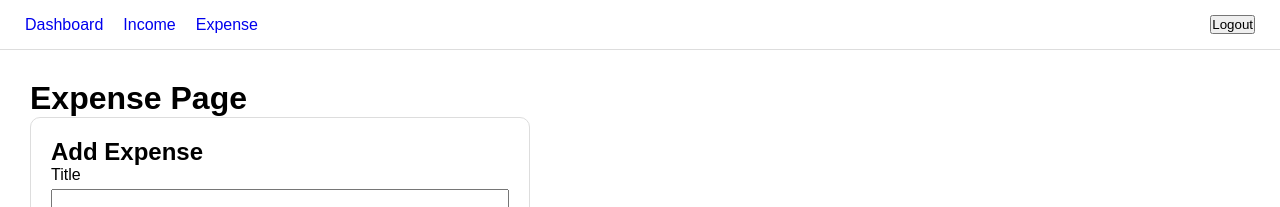
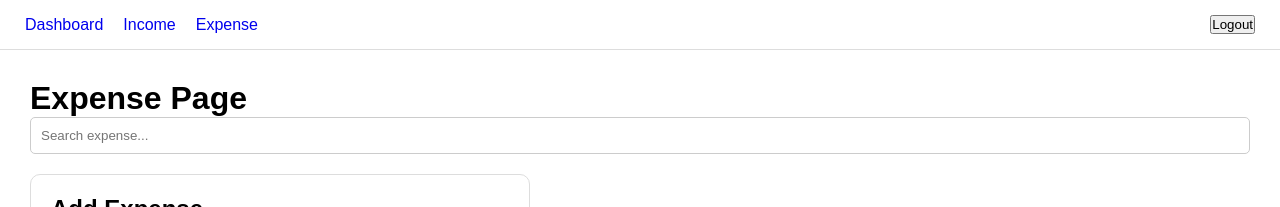
Before and after one commit to dhanushkadiyam/Expense-Tracker, a React app in the folder Frontend/: page /expense in a window 1280 px wide. Shown: the top 207 px of the page. Built offline with nearby package versions, Linux system fonts and the light colour scheme; no server answers; sample sign-in values are in the browser's storage; the HTML template or start-up script is replaced by a standard one.

Commit message:
Added transaction search and delete confirmations

```diff
--- a/Frontend/src/components/ExpenseList.jsx
+++ b/Frontend/src/components/ExpenseList.jsx
@@ -58,7 +58,19 @@ function ExpenseList({ expenses, setExpenses, setSelectedExpense }) {
           <p>Date: {new Date(expense.date).toLocaleDateString()}</p>
           <div className="card-buttons">
             <button onClick={() => setSelectedExpense(expense)}>Edit</button>
-            <button onClick={() => handleDelete(expense._id)}>Delete</button>
+            <button
+              onClick={() => {
+                const confirmed = window.confirm(
+                  "Are you sure you want to delete this expense?",
+                );
+
+                if (confirmed) {
+                  handleDelete(expense._id);
+                }
+              }}
+            >
+              Delete
+            </button>
           </div>
 
           <hr />
--- a/Frontend/src/components/IncomeList.jsx
+++ b/Frontend/src/components/IncomeList.jsx
@@ -55,7 +55,19 @@ function IncomeList({ incomes, setIncomes, setSelectedIncome }) {
           <p>Date: {new Date(income.date).toLocaleDateString()}</p>
           <div className="card-buttons">
             <button onClick={() => setSelectedIncome(income)}>Edit</button>
-            <button onClick={() => handleDelete(income._id)}>Delete</button>
+            <button
+              onClick={() => {
+                const confirmed = window.confirm(
+                  "Are you sure you want to delete this income?",
+                );
+
+                if (confirmed) {
+                  handleDelete(income._id);
+                }
+              }}
+            >
+              Delete
+            </button>
           </div>
 
           <hr />
--- a/Frontend/src/pages/Expense.jsx
+++ b/Frontend/src/pages/Expense.jsx
@@ -6,11 +6,21 @@ import MainLayout from "../components/Layout/MainLayout";
 function Expense() {
   const [selectedExpense, setSelectedExpense] = useState(null);
   const [expenses, setExpenses] = useState([]);
+  const [searchTerm, setSearchTerm] = useState("");
+  const filteredExpenses = expenses.filter((expense) =>
+    expense.title.toLowerCase().includes(searchTerm.toLowerCase()),
+  );
   return (
     <MainLayout>
       <div>
         <h1>Expense Page</h1>
-
+        <input
+          className="search-input"
+          type="text"
+          placeholder="Search expense..."
+          value={searchTerm}
+          onChange={(e) => setSearchTerm(e.target.value)}
+        />
         <AddExpense
           selectedExpense={selectedExpense}
           setSelectedExpense={setSelectedExpense}
@@ -19,7 +29,7 @@ function Expense() {
         />
 
         <ExpenseList
-          expenses={expenses}
+          expenses={filteredExpenses}
           setExpenses={setExpenses}
           setSelectedExpense={setSelectedExpense}
         />
--- /dev/null
+++ b/Frontend/src/pages/IncExpCommon.css
@@ -0,0 +1,8 @@
+.search-input {
+  width: 100%;
+  padding: 10px;
+  margin-bottom: 20px;
+  border: 1px solid #ccc;
+  border-radius: 5px;
+  box-sizing: border-box;
+}
--- a/Frontend/src/pages/Income.jsx
+++ b/Frontend/src/pages/Income.jsx
@@ -2,14 +2,27 @@ import { useState } from "react";
 import AddIncome from "../components/AddIncome";
 import IncomeList from "../components/IncomeList";
 import MainLayout from "../components/Layout/MainLayout";
+import "./IncExpCommon.css";
 
 function Income() {
   const [incomes, setIncomes] = useState([]);
   const [selectedIncome, setSelectedIncome] = useState(null);
+  const [searchTerm, setSearchTerm] = useState("");
+
+  const filteredIncomes = incomes.filter((income) =>
+    income.title.toLowerCase().includes(searchTerm.toLowerCase()),
+  );
   return (
     <MainLayout>
       <div>
         <h1>Income Page</h1>
+        <input
+          className="search-input"
+          type="text"
+          placeholder="Search income..."
+          value={searchTerm}
+          onChange={(e) => setSearchTerm(e.target.value)}
+        />
 
         <AddIncome
           incomes={incomes}
@@ -18,7 +31,7 @@ function Income() {
           setSelectedIncome={setSelectedIncome}
         />
         <IncomeList
-          incomes={incomes}
+          incomes={filteredIncomes}
           setIncomes={setIncomes}
           setSelectedIncome={setSelectedIncome}
         />
```
